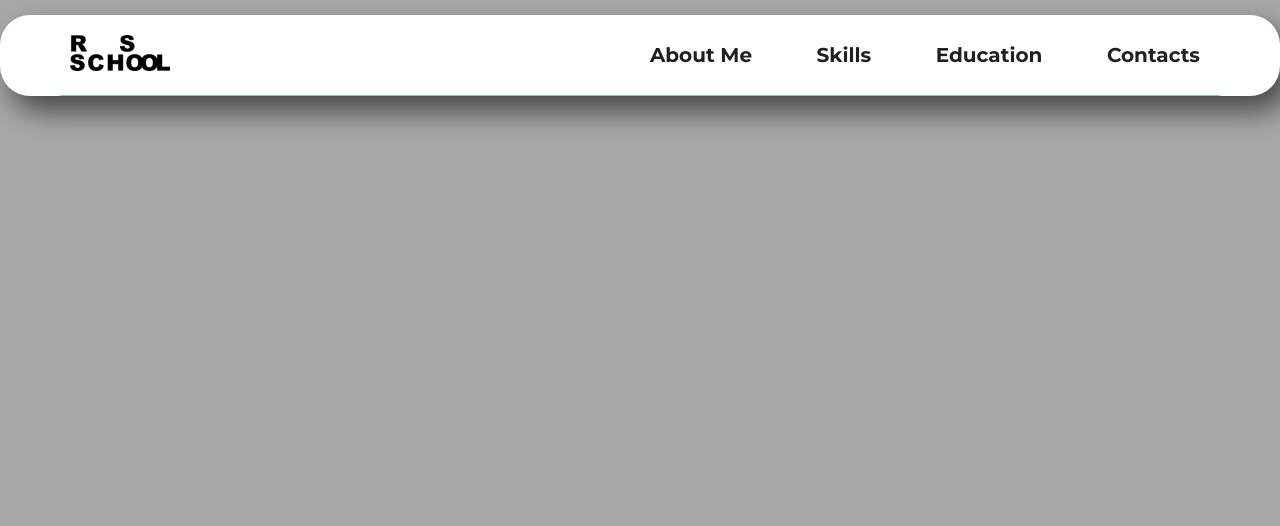
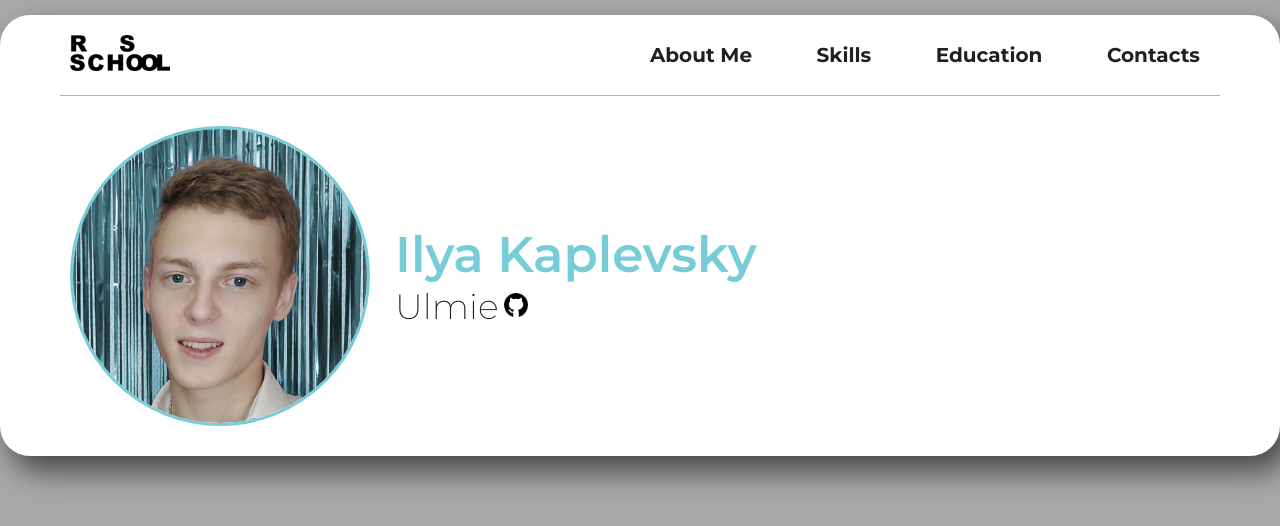
Before and after one commit to Ulmie/rsschool-cv, a plain HTML site: page index.html in a window 1280 px wide. Drawn offline with Linux system fonts and the light colour scheme.

Commit message:
feat: add intro section

```diff
--- a/index.html
+++ b/index.html
@@ -33,6 +33,24 @@
                 </div>
             </div>
         </header>
+
+        <!-- Intro -->
+        <section class="intro">
+            <div class="container">
+                <div class="intro-inner">
+                    <img src="assets/intro-photo.jpg" alt="My Photo" class="intro-photo">
+                    <div class="intro-content">
+                        <h1 class="intro-title">Ilya Kaplevsky</h1>
+                        <div class="intro-subtitle">
+                            <div class="subtitle-text">Ulmie</div>
+                            <a href="https://github.com/Ulmie" target="blank">
+                                <img src="assets/github (1).png" alt="logo github" class="subtitle-logo">
+                            </a>
+                        </div>
+                    </div>
+                </div>
+            </div>
+        </section>
     </div>
     <!-- JavaScript -->
     <script src="app.js"></script>
--- a/style.css
+++ b/style.css
@@ -84,3 +84,45 @@ body {
     background-color: rgb(118, 205, 216);
     transition: width .5s;
 }
+
+/* Intro */
+
+.intro-inner {
+
+    padding: 30px 10px;
+    display: flex;
+    align-items: center;
+}
+
+.intro-photo {
+    border-radius: 50%;
+    width: 300px;
+    height: 300px;
+    margin-right: 25px;
+    border: rgb(118, 205, 216) 3px solid;
+}
+
+.intro-title {
+    font-size: 50px;
+    font-weight: 600;
+    font-family: 'Montserrat', sans-serif;
+    color: rgb(118, 205, 216);
+}
+
+.intro-subtitle {
+    display: flex;
+    align-items: center;
+}
+
+.subtitle-text {
+    font-size: 35px;
+    font-weight: 200;
+    font-family: 'Montserrat', sans-serif;
+    color: #231f20;
+    padding-right: 5px;
+}
+
+.subtitle-logo {
+    width: 24px;
+    height: 24px;
+}
```
Also changed, not shown: assets/github (1).png (added), assets/intro-photo.jpg (added).
